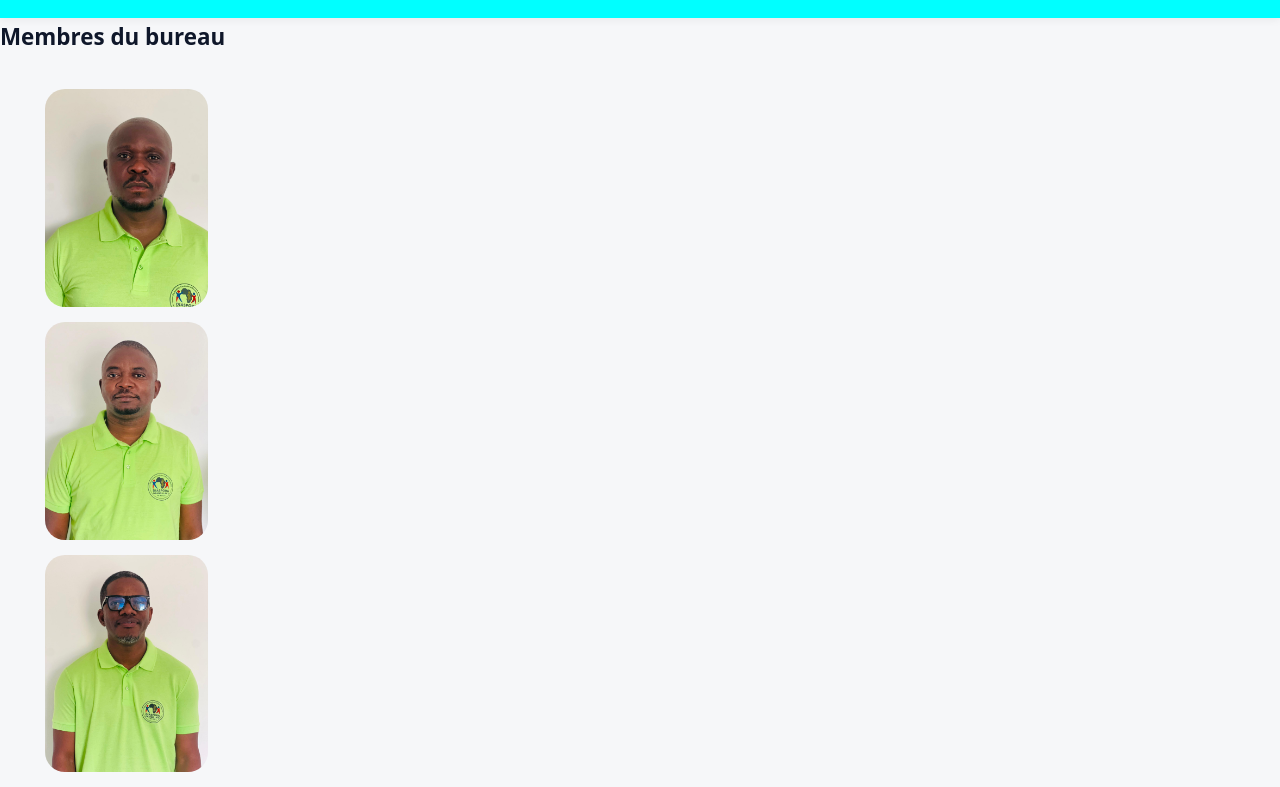
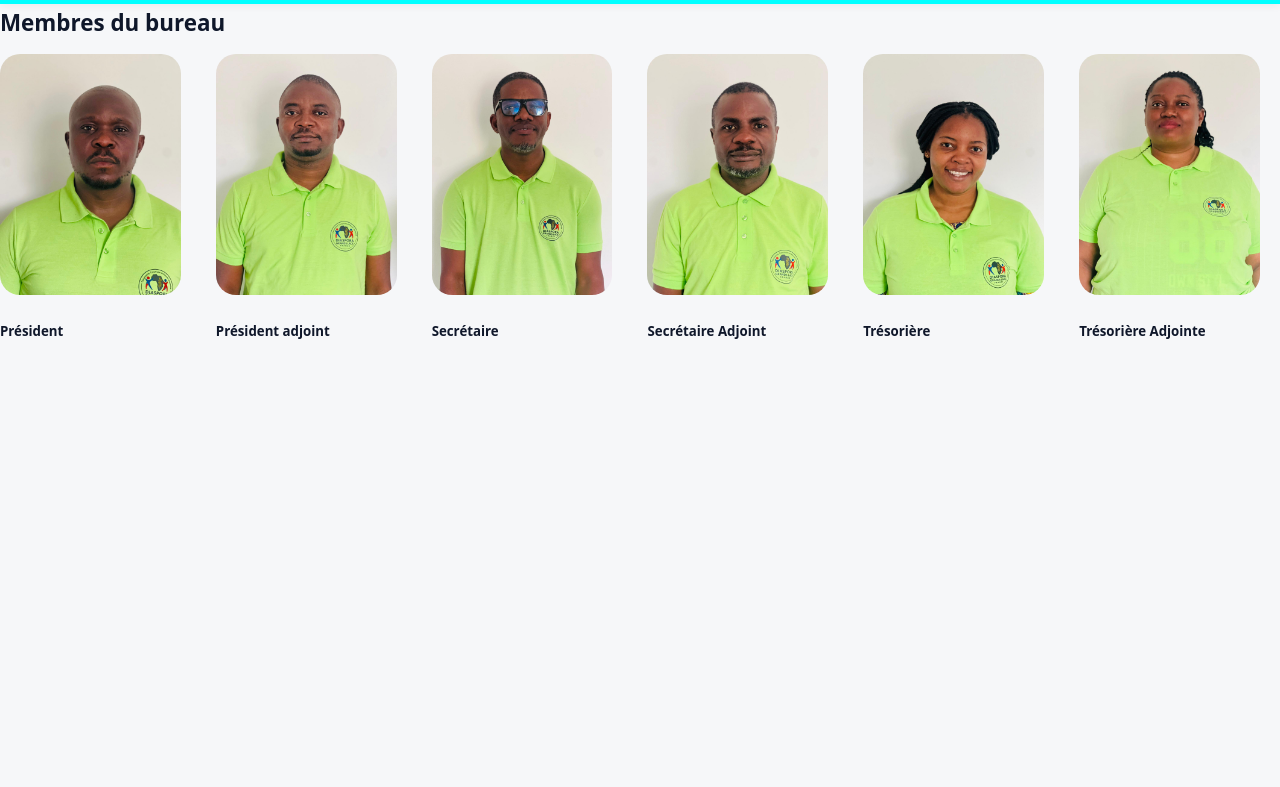
Before and after one commit to dglf-fr/diasporagrandslacsfrance, a plain HTML site: page members_officers.html in a window 1280 px wide. Shown: the part 92-879 px from the top of the page. After the commit the page ends 800 px from the top, so only its background shows below. Drawn offline with Linux system fonts and the light colour scheme.

Commit message:
pictures finale

```diff
--- a/css/style.css
+++ b/css/style.css
@@ -149,23 +149,32 @@ h3.section-title {
 .muted {
   color: var(--muted);
 }
-.pictures_container {
-  display: grid;
-  grid-template-columns: repeat(3, 1fr);
-  grid-template-rows: repeat(2, 250px);
-}
-.pictures_container img {
+.container {
   width: 100%;
   height: 100%;
   padding: 5px;
   border-radius: 25px;
   object-fit: cover;
 }
-.check_picture {
-  max-width: 50%;
-  height: auto;
-  list-style: none;
+.all_image {
+  display: flex;
+  flex-direction: row;
+  justify-items: center;
+  gap: 15px;
 }
+.image img {
+  max-width: 90%;
+  border-radius: 20px;
+  flex-grow: 1;
+  flex-shrink: 1;
+  flex-basis: 1;
+}
+/* .all_image {
+  display: grid;
+  grid-template-columns: repeat(3, 1fr);
+  grid-template-rows: repeat(2, 250px);
+} */
+
 .docs a {
   display: flex;
   align-items: center;
--- a/members_officers.html
+++ b/members_officers.html
@@ -19,48 +19,46 @@
         <h1 style="margin-left: 1rem">Notre bureau</h1>
       </div>
     </header>
-    <aside class="card-" role="complementary" aria-label="Informations clés">
     <h3 class="section-title">Membres du bureau</h3>
-      <div class="pictures_container">
-        <ul class="check_picture">
-          <li>
-            <img
-              src="./assets/members/baruani_mfaume_480.jpg"
-              alt="Président"
-            />
-          </li>
-          <li>
+    <div class="container_image">
+      <div class="all_image">
+        <div class="image">
+          <img src="./assets/members/baruani_mfaume_480.jpg" alt="Président" />
+          <h5>Président</h5>
+        </div>
+        <div class="image">
           <img
             src="./assets/members/david_hicuburundi_480.jpg"
             alt="Président adjoint"
           />
-          </li>
-          <li>
-            <img
-              src="./assets/members/baudouin_okito_480.jpg"
-              alt="Sécretaire"
-            />
-          </li>
-          <li>
+          <h5>Président adjoint</h5>
+        </div>
+        <div class="image">
+          <img src="./assets/members/baudouin_okito_480.jpg" alt="Secrétaire" />
+          <h5>Secrétaire</h5>
+        </div>
+        <div class="image">
           <img
             src="./assets/members/martin_bagurubumwe_480.jpg"
-              alt="Sécretaire Adjoint"
+            alt="Secrétaire adjoint"
           />
-          </li>
-          <li>
+          <h5>Secrétaire Adjoint</h5>
+        </div>
+        <div class="image">
           <img
             src="./assets/members/gisele_bagurubumwe_480.jpg"
             alt="Trésorière"
           />
-          </li>
-          <li>
+          <h5>Trésorière</h5>
+        </div>
+        <div class="image">
           <img
             src="./assets/members/sifa_abdi_480.jpg"
             alt="Trésorière Adjointe"
           />
-          </li>
-        </ul>
+          <h5>Trésorière Adjointe</h5>
         </div>
-    </aside>
+      </div>
+    </div>
   </body>
 </html>
```
Also changed, not shown: mentions-legales.html (+8 -8 lines). Lines whose indentation alone changed are shown as unchanged.
